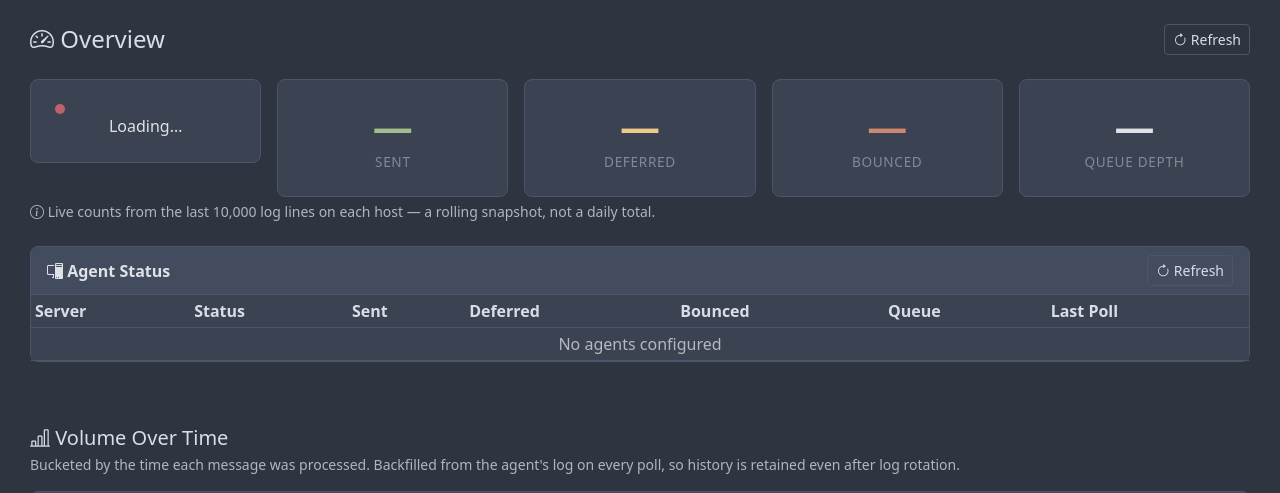
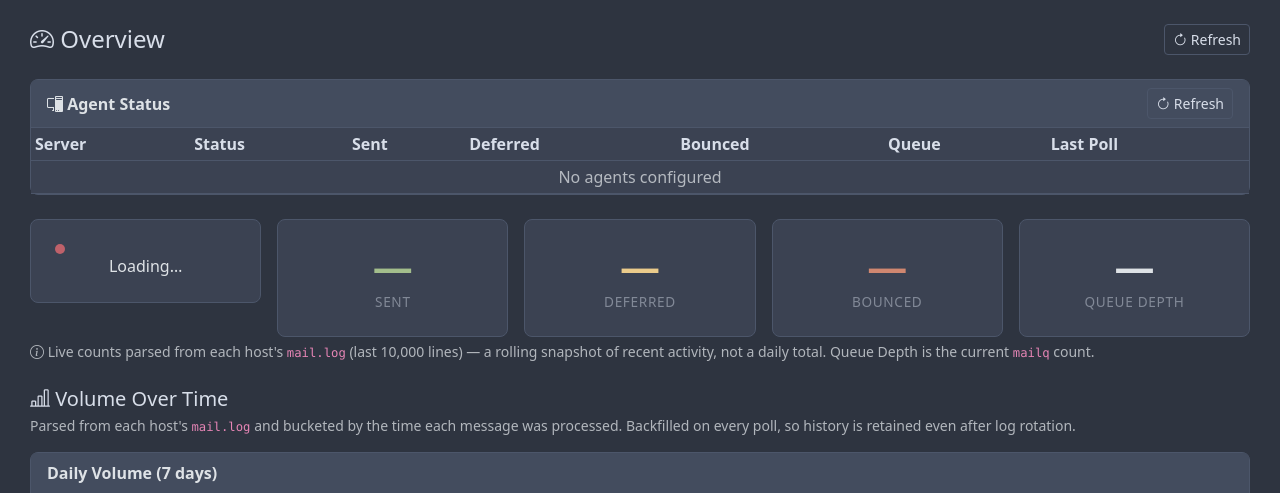
Before and after one commit to jchimp/postwatch, a Flask app: page /overview in a window 1280 px wide. Shown: the part 59-552 px from the top of the page. Run offline with Flask 3, Linux system fonts and the light colour scheme; the visitor is signed in with stand-in values (Sample User, id 1); data that the repository does not hold is empty.

Commit message:
Move stat cards update info text

```diff
--- a/dashboard/app.py
+++ b/dashboard/app.py
@@ -71,6 +71,38 @@ def login_required(f):
 def _agent_headers() -> dict:
     """Standard headers for agent API calls."""
     return {"X-API-Key": _get_api_key()}
+
+
+def _validate_agent_url(url: str) -> str | None:
+    """Return an error string if the agent URL is unusable, else None.
+
+    The agent serves plaintext HTTP, so an https:// URL means a TLS handshake is
+    sent to a plaintext port — the classic "security mismatch" footgun. Front the
+    agent with a TLS reverse proxy if you need https.
+    """
+    parsed = urlparse(url)
+    if parsed.scheme == "https":
+        return ("Invalid scheme — security mismatch. The agent serves plaintext "
+                "HTTP; use http:// (or put a TLS reverse proxy in front of it).")
+    if parsed.scheme != "http":
+        return "URL must start with http://"
+    if not parsed.hostname:
+        return "URL must include a host, e.g. http://192.168.1.10:5100"
+    return None
+
+
+def _proxy_error(exc: Exception) -> tuple:
+    """Map a proxy exception to a friendly JSON 502 response.
+
+    Detects the https://-to-plaintext-agent case (a TLS error) and explains it,
+    instead of surfacing a raw SSL traceback string.
+    """
+    if isinstance(exc, http_requests.exceptions.SSLError):
+        msg = ("Invalid scheme / security mismatch — the agent URL uses https:// "
+               "but the agent serves plaintext HTTP. Change it to http://.")
+    else:
+        msg = str(exc)
+    return jsonify({"error": msg}), 502
 
 
 def _agent_display(agent: dict) -> str:
@@ -206,6 +238,10 @@ def api_add_agent():
     if not url:
         return jsonify({"error": "url is required"}), 400
 
+    url_error = _validate_agent_url(url)
+    if url_error:
+        return jsonify({"error": url_error}), 400
+
     success = models.add_agent(config.DB_PATH, url, name)
     if not success:
         return jsonify({"error": "agent already exists"}), 400
@@ -278,7 +314,7 @@ def api_health(agent_url):
         r = http_requests.get(f"{agent_url}/health", timeout=5)
         return jsonify(r.json()), r.status_code
     except Exception as exc:
-        return jsonify({"error": str(exc)}), 502
+        return _proxy_error(exc)
 
 
 @app.route("/api/status/<path:agent_url>")
@@ -288,7 +324,7 @@ def api_status(agent_url):
         r = http_requests.get(f"{agent_url}/status", headers=_agent_headers(), timeout=10)
         return jsonify(r.json()), r.status_code
     except Exception as exc:
-        return jsonify({"error": str(exc)}), 502
+        return _proxy_error(exc)
 
 
 @app.route("/api/queue/<path:agent_url>")
@@ -298,7 +334,7 @@ def api_queue(agent_url):
         r = http_requests.get(f"{agent_url}/queue", headers=_agent_headers(), timeout=10)
         return jsonify(r.json()), r.status_code
     except Exception as exc:
-        return jsonify({"error": str(exc)}), 502
+        return _proxy_error(exc)
 
 
 @app.route("/api/logs/<path:agent_url>")
@@ -314,7 +350,7 @@ def api_logs(agent_url):
         )
         return jsonify(r.json()), r.status_code
     except Exception as exc:
-        return jsonify({"error": str(exc)}), 502
+        return _proxy_error(exc)
 
 
 @app.route("/api/logs/stream/<path:agent_url>")
@@ -361,21 +397,26 @@ def api_token_status(agent_url):
         )
         return jsonify(r.json()), r.status_code
     except Exception as exc:
-        return jsonify({"error": str(exc)}), 502
+        return _proxy_error(exc)
 
 
 @app.route("/api/stats/all")
 @login_required
 def api_stats_all():
-    """Live aggregated totals across all agents (for the 'All Hosts' stat cards).
+    """Live aggregated stat-card values across all agents ('All Hosts' view).
 
-    Fans out to each agent's /stats and sums the current-window totals.
-    Unreachable agents are skipped. Charts use /api/charts/all, not this.
+    Fans out to each agent's /stats (current-window totals) and /queue (queue
+    depth) and sums them. Unreachable agents are skipped, and `reachable`
+    reports how many of `total` agents answered so the UI can flag a partial
+    sum. Charts use /api/charts/all, not this.
     """
     agents = models.get_agents(config.DB_PATH)
     headers = _agent_headers()
 
     totals = {"sent": 0, "deferred": 0, "bounced": 0, "rejected": 0}
+    queue_count = 0
+    reachable = 0
+
     for agent in agents:
         try:
             r = http_requests.get(
@@ -386,10 +427,25 @@ def api_stats_all():
             data = r.json()
         except Exception:
             continue
+        reachable += 1
         for cat in totals:
             totals[cat] += data.get("totals", {}).get(cat, 0)
 
-    return jsonify({"totals": totals})
+        try:
+            qr = http_requests.get(
+                f"{agent['url']}/queue", headers=headers, timeout=10
+            )
+            if qr.status_code == 200:
+                queue_count += qr.json().get("queue_count", 0)
+        except Exception:
+            pass
+
+    return jsonify({
+        "totals": totals,
+        "queue_count": queue_count,
+        "reachable": reachable,
+        "total": len(agents),
+    })
 
 
 @app.route("/api/stats/<path:agent_url>")
@@ -399,7 +455,7 @@ def api_stats(agent_url):
         r = http_requests.get(f"{agent_url}/stats", headers=_agent_headers(), timeout=10)
         return jsonify(r.json()), r.status_code
     except Exception as exc:
-        return jsonify({"error": str(exc)}), 502
+        return _proxy_error(exc)
 
 
 # ── Live proxy: POST actions ─────────────────────────────────────────────────
@@ -413,7 +469,7 @@ def api_restart(agent_url):
         )
         return jsonify(r.json()), r.status_code
     except Exception as exc:
-        return jsonify({"error": str(exc)}), 502
+        return _proxy_error(exc)
 
 
 @app.route("/api/queue/flush/<path:agent_url>", methods=["POST"])
@@ -425,7 +481,7 @@ def api_queue_flush(agent_url):
         )
         return jsonify(r.json()), r.status_code
     except Exception as exc:
-        return jsonify({"error": str(exc)}), 502
+        return _proxy_error(exc)
 
 
 @app.route("/api/queue/delete/<path:agent_url>", methods=["POST"])
@@ -437,7 +493,7 @@ def api_queue_delete(agent_url):
         )
         return jsonify(r.json()), r.status_code
     except Exception as exc:
-        return jsonify({"error": str(exc)}), 502
+        return _proxy_error(exc)
 
 
 # ══════════════════════════════════════════════════════════════════════════════
--- a/dashboard/templates/overview.html
+++ b/dashboard/templates/overview.html
@@ -25,44 +25,6 @@
         <button class="btn btn-sm btn-outline-secondary" onclick="fetchOverview()"><i class="bi bi-arrow-clockwise"></i> Refresh</button>
     </div>
 </div>
-
-<!-- Stat Cards -->
-<div class="row g-3 mb-1">
-    <div class="col">
-        <div class="card stat-card" id="cardStatus">
-            <span class="status-dot inactive" id="statusDot"></span>
-            <span id="statusText">Loading…</span>
-        </div>
-    </div>
-    <div class="col">
-        <div class="card stat-card">
-            <div class="stat-value text-success-nord" id="cardSent">—</div>
-            <div class="stat-label">Sent</div>
-        </div>
-    </div>
-    <div class="col">
-        <div class="card stat-card">
-            <div class="stat-value text-warning-nord" id="cardDeferred">—</div>
-            <div class="stat-label">Deferred</div>
-        </div>
-    </div>
-    <div class="col">
-        <div class="card stat-card">
-            <div class="stat-value" style="color:var(--nord12)" id="cardBounced">—</div>
-            <div class="stat-label">Bounced</div>
-        </div>
-    </div>
-    <div class="col">
-        <div class="card stat-card">
-            <div class="stat-value" id="cardQueue">—</div>
-            <div class="stat-label">Queue Depth</div>
-        </div>
-    </div>
-</div>
-<p class="text-muted small mb-4">
-    <i class="bi bi-info-circle"></i>
-    Live counts from the last 10,000 log lines on each host — a rolling snapshot, not a daily total.
-</p>
 
 <!-- ── Agent Status Table ─────────────────────────────────────────────────── -->
 <div class="row g-3 mb-4">
@@ -107,14 +69,52 @@
         </div>
     </div>
 </div>
-<p>&nbsp;</p>
+<!-- Stat Cards -->
+<div class="row g-3 mb-1">
+    <div class="col">
+        <div class="card stat-card" id="cardStatus">
+            <span class="status-dot inactive" id="statusDot"></span>
+            <span id="statusText">Loading…</span>
+        </div>
+    </div>
+    <div class="col">
+        <div class="card stat-card">
+            <div class="stat-value text-success-nord" id="cardSent">—</div>
+            <div class="stat-label">Sent</div>
+        </div>
+    </div>
+    <div class="col">
+        <div class="card stat-card">
+            <div class="stat-value text-warning-nord" id="cardDeferred">—</div>
+            <div class="stat-label">Deferred</div>
+        </div>
+    </div>
+    <div class="col">
+        <div class="card stat-card">
+            <div class="stat-value" style="color:var(--nord12)" id="cardBounced">—</div>
+            <div class="stat-label">Bounced</div>
+        </div>
+    </div>
+    <div class="col">
+        <div class="card stat-card">
+            <div class="stat-value" id="cardQueue">—</div>
+            <div class="stat-label">Queue Depth</div>
+        </div>
+    </div>
+</div>
+<p class="text-muted small mb-4">
+    <i class="bi bi-info-circle"></i>
+    Live counts parsed from each host's <code>mail.log</code> (last 10,000 lines) —
+    a rolling snapshot of recent activity, not a daily total. Queue Depth is the current <code>mailq</code> count.
+</p>
 
 <!-- ── Volume Over Time (charts) ──────────────────────────────────────────── -->
 <div class="mb-3">
     <h5 class="mb-1"><i class="bi bi-bar-chart-line"></i> Volume Over Time</h5>
     <p class="text-muted small mb-0">
-        Bucketed by the time each message was processed. Backfilled from the
-        agent's log on every poll, so history is retained even after log rotation.
+        Parsed from each host's <code>mail.log</code> and bucketed by the time each
+        message was processed. Backfilled on every poll, so history is retained
+        even after log rotation.
     </p>
 </div>
 
@@ -427,13 +427,21 @@ async function fetchOverview() {
             document.getElementById('cardSent').textContent = t.sent ?? '—';
             document.getElementById('cardDeferred').textContent = t.deferred ?? '—';
             document.getElementById('cardBounced').textContent = t.bounced ?? '—';
+
+            const qEl = document.getElementById('cardQueue');
+            qEl.textContent = resp.queue_count ?? '—';
+            qEl.style.color = (resp.queue_count > 0) ? 'var(--nord11)' : 'var(--nord14)';
+
+            // Flag a partial sum if any agent didn't answer.
+            const reached = resp.reachable ?? 0, total = resp.total ?? 0;
+            document.getElementById('statusText').textContent =
+                (total && reached < total) ? `Aggregated (${reached}/${total})` : 'Aggregated';
         } catch {
             document.getElementById('cardSent').textContent = '—';
             document.getElementById('cardDeferred').textContent = '—';
             document.getElementById('cardBounced').textContent = '—';
+            document.getElementById('cardQueue').textContent = '—';
         }
-
-        document.getElementById('cardQueue').textContent = '—';
     }
 
     // ── Charts: accurate history from SQLite buckets ───────────────────────────
```
Also changed, not shown: dashboard/templates/settings.html (+8 -0 lines).
